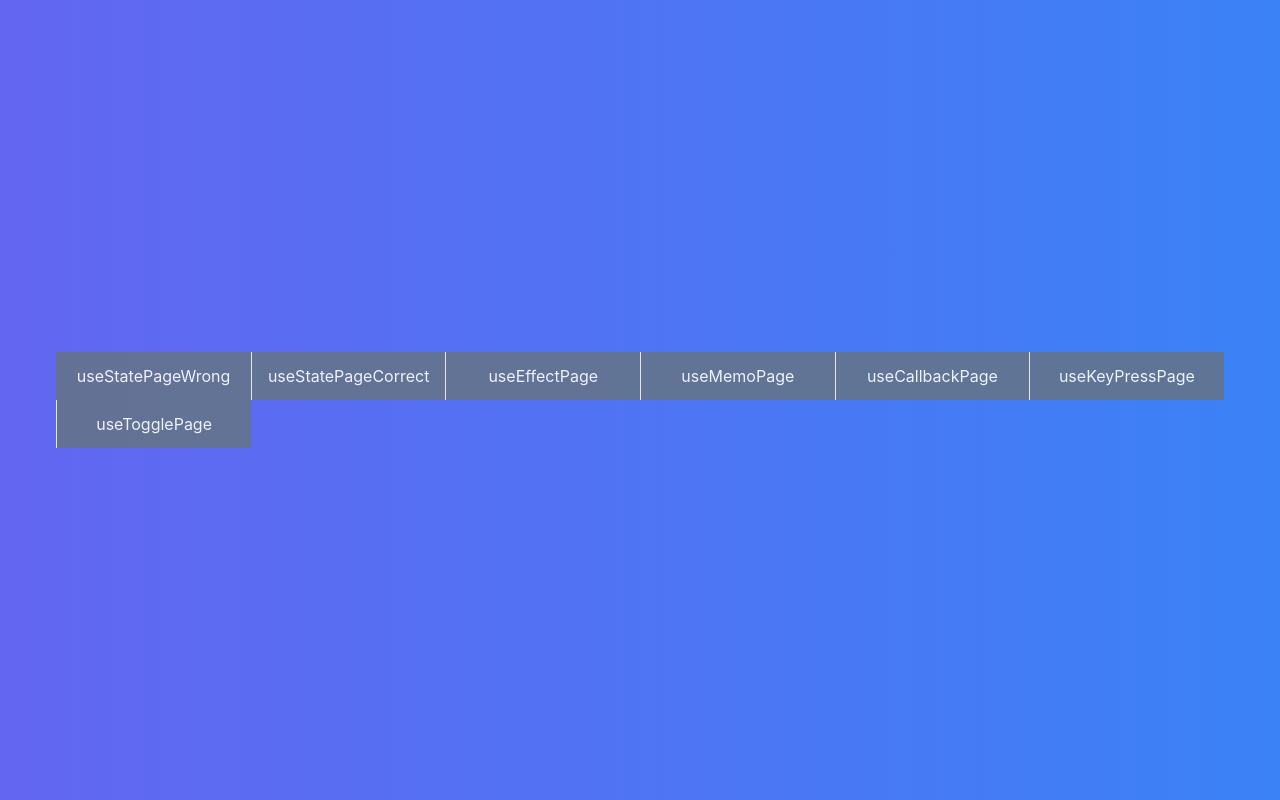
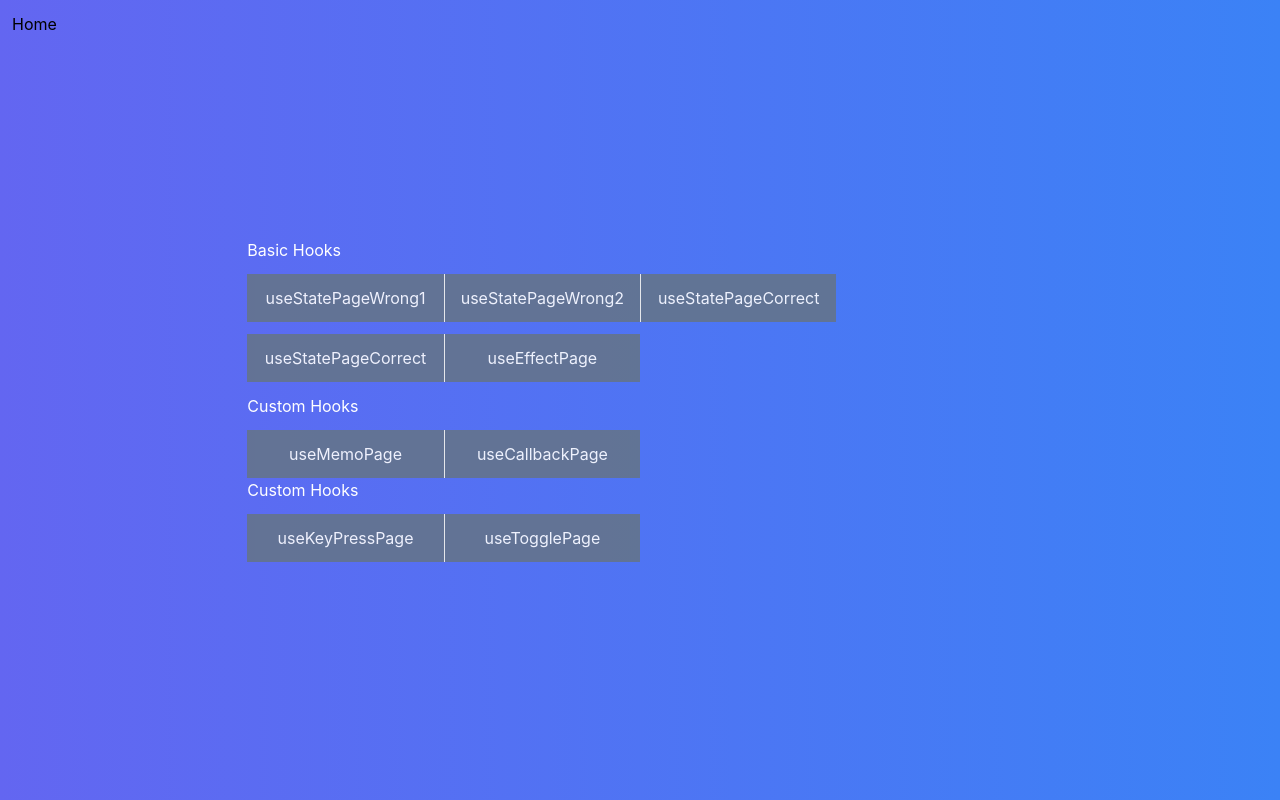
Before and after one commit to rickvian/lightningtalk-cra, a Next.js app: page / in a window 1280 px wide. Built offline with nearby package versions, Linux system fonts and the light colour scheme.

Commit message:
progress

```diff
--- a/package.json
+++ b/package.json
@@ -17,8 +17,11 @@
     "@types/node": "17.0.23",
     "@types/react": "17.0.43",
     "@types/react-dom": "17.0.14",
+    "autoprefixer": "^10.4.4",
     "eslint": "8.12.0",
     "eslint-config-next": "12.1.4",
+    "postcss": "^8.4.12",
+    "tailwindcss": "^3.0.23",
     "typescript": "4.6.3"
   }
 }
--- a/pages/_app.tsx
+++ b/pages/_app.tsx
@@ -1,9 +1,13 @@
 import "../styles/globals.css";
 import type { AppProps } from "next/app";
+import Link from "next/link";
 
 function MyApp({ Component, pageProps }: AppProps) {
   return (
     <div className="flex justify-center items-center h-screen bg-gradient-to-r from-indigo-500 to-blue-500">
+      <div className="fixed top-3 left-3">
+        <Link href="/">Home</Link>
+      </div>
       <Component {...pageProps} />
     </div>
   );
--- a/pages/index.tsx
+++ b/pages/index.tsx
@@ -4,19 +4,18 @@ import Image from "next/image";
 import Link from "next/link";
 import styles from "../styles/Home.module.css";
 
-const pages = [
-  "useStatePageWrong",
+const pagesBasic1 = [
+  "useStatePageWrong1",
+  "useStatePageWrong2",
   "useStatePageCorrect",
-  "useEffectPage",
-  "useMemoPage",
-  "useCallbackPage",
-  "useKeyPressPage",
-  "useTogglePage",
 ];
-const Home: NextPage = () => {
-  return (
+const pagesBasic2 = ["useStatePageCorrect", "useEffectPage"];
+const pagesMemo = ["useMemoPage", "useCallbackPage"];
+
+const pagesCustom = ["useKeyPressPage", "useTogglePage"];
+
+const PagesList = ({ pages }) => (
   <>
-      <div className="grid grid-cols-6 divide-x text-white rounded-md">
     {pages.map((page) => (
       <div key={page}>
         <Link href={`/${page}`} passHref>
@@ -26,6 +25,30 @@ const Home: NextPage = () => {
         </Link>
       </div>
     ))}
+  </>
+);
+
+const Home: NextPage = () => {
+  return (
+    <>
+      <div className="flex flex-col">
+        <h2 className="text-white mb-3">Basic Hooks</h2>
+        <div className="grid grid-cols-4 divide-x text-white rounded-md mb-3">
+          <PagesList pages={pagesBasic1} />
+        </div>
+        <div className="grid grid-cols-4 divide-x text-white rounded-md mb-3">
+          <PagesList pages={pagesBasic2} />
+        </div>
+
+        <h2 className="text-white mb-3">Custom Hooks</h2>
+        <div className="grid grid-cols-4 divide-x text-white rounded-md">
+          <PagesList pages={pagesMemo} />
+        </div>
+
+        <h2 className="text-white mb-3">Custom Hooks</h2>
+        <div className="grid grid-cols-4 divide-x text-white rounded-md">
+          <PagesList pages={pagesCustom} />
+        </div>
       </div>
     </>
   );
--- /dev/null
+++ b/pages/useEffectPage.tsx
@@ -0,0 +1,13 @@
+import React, { useEffect } from "react";
+
+const useEffectPage = () => {
+  useEffect(() => {
+    return () => {
+      console.log("I will be logged when component unmounted");
+    };
+  }, []);
+
+  return <div>useEffect</div>;
+};
+
+export default useEffectPage;
--- a/pages/useKeyPressPage.tsx
+++ b/pages/useKeyPressPage.tsx
@@ -35,8 +35,8 @@ const useKeyPressPage = () => {
   const robotPress = useKeyPress("e");
   const foxPress = useKeyPress("r");
   return (
-    <div>
-      <div>h, s, r, f</div>
+    <div className="text-5xl">
+      <div>q w e r</div>
       <div style={{ height: "30px" }}>
         {happyPress && "😊"}
         {sadPress && "😢"}
--- a/pages/useStatePageWrong.tsx
+++ /dev/null
@@ -1,41 +0,0 @@
-import React, { useState } from "react";
-import Button from "./components/Button";
-import Counter from "./components/Counter";
-
-let count = 1;
-
-setTimeout(() => {
-  console.log("count:", count);
-}, 3000);
-
-const useStatePageWrong = () => {
-  // const [count, setCount] = useState(0);
-
-  const increment = () => {
-    console.log("increment 1");
-    count++;
-
-    // setCounter(count + 1); // also wrong
-  };
-
-  // const incrementByFive = () => {
-  //   console.log("increment 5");
-  //   for (let i = 0; i < 5; i++) {
-  //     setCount(count + 1);
-  //   }
-  // };
-
-  console.log("i will log when re-renders");
-  return (
-    <>
-      <div className="grid grid-rows-4 grid-flow-col gap-4">
-        <Counter>{count}</Counter>
-
-        <Button onClick={increment}>Counter add 1</Button>
-        {/* <Button onClick={incrementByFive}>Counter add 5</Button> */}
-      </div>
-    </>
-  );
-};
-
-export default useStatePageWrong;
--- /dev/null
+++ b/pages/useStatePageWrong1.tsx
@@ -0,0 +1,34 @@
+import React, { useState } from "react";
+import Button from "./components/Button";
+import Counter from "./components/Counter";
+
+//wrong example not using use state
+
+let count = 1; // defined count outside react component
+
+setTimeout(() => {
+  alert(`current count value: ${count}`);
+}, 2000);
+
+// React component:
+const useStatePageWrong1 = () => {
+  const increment = () => {
+    console.log("increment() called");
+    count++;
+  };
+
+  console.log("i will log when re-renders");
+
+  return (
+    <>
+      <div className="grid grid-rows-4 grid-flow-col gap-4 text-center">
+        <Counter>{count}</Counter>
+        <div className="p-3">try click me 5 times:</div>
+        <Button onClick={increment}>Counter add 1</Button>
+        <div className="p-3">Go to Home page, and come back</div>
+      </div>
+    </>
+  );
+};
+
+export default useStatePageWrong1;
--- /dev/null
+++ b/pages/useStatePageWrong2.tsx
@@ -0,0 +1,35 @@
+import React, { useState } from "react";
+import Button from "./components/Button";
+import Counter from "./components/Counter";
+
+// now use setter, but be careful!
+
+const useStatePageWrong1 = () => {
+  const [count, setCount] = useState(0);
+
+  const increment = () => {
+    console.log("increment() called");
+    setCount(count + 1); // also wrong
+  };
+
+  const incrementByFive = () => {
+    console.log("incrementByFive called()");
+    for (let i = 0; i < 5; i++) {
+      setCount(count + 1); // this will not work due to React `batching` set states (for performance reason)
+    }
+  };
+
+  return (
+    <>
+      <div className="grid grid-rows-9 grid-cols-1 gap-4 text-center">
+        <Counter>{count}</Counter>
+
+        <Button onClick={increment}>Counter add 1</Button>
+        <Button onClick={incrementByFive}>Counter add 5</Button>
+        <div className="p-3 text-center">Go to Home page, and come back</div>
+      </div>
+    </>
+  );
+};
+
+export default useStatePageWrong1;
```
Also changed, not shown: pages/useStatePageCorrect.tsx (renamed from pages/useStatePage.tsx), 1 other file (tests, documents, lock files or other folders). Lines whose indentation alone changed are shown as unchanged.
